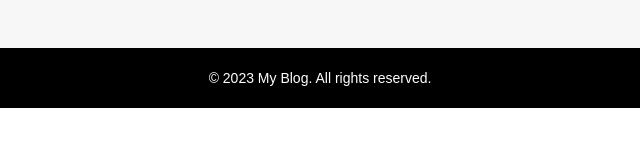
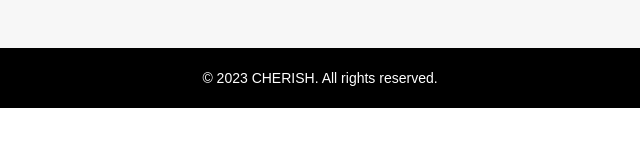
Before and after one commit to CHERISH0115/CHERISH0115.github.io, a plain HTML site: page index.html in a window 1280 px wide. Shown: the part 652-797 px from the top of the page, 320-960 px from the left. Drawn offline with Linux system fonts and the light colour scheme.

Commit message:
fix some issues.

```diff
--- a/index.html
+++ b/index.html
@@ -27,7 +27,8 @@
 		<a href="time.html" class="btn">Click here</a>
 	</main>
 	<footer>
-		<p>&copy; 2023 My Blog. All rights reserved.</p>
+		<p>&copy; 2023 CHERISH</p>
+		<p>. All rights reserved.</p>
 	</footer>
 	<script src="script.js"></script>
 </body>
```
